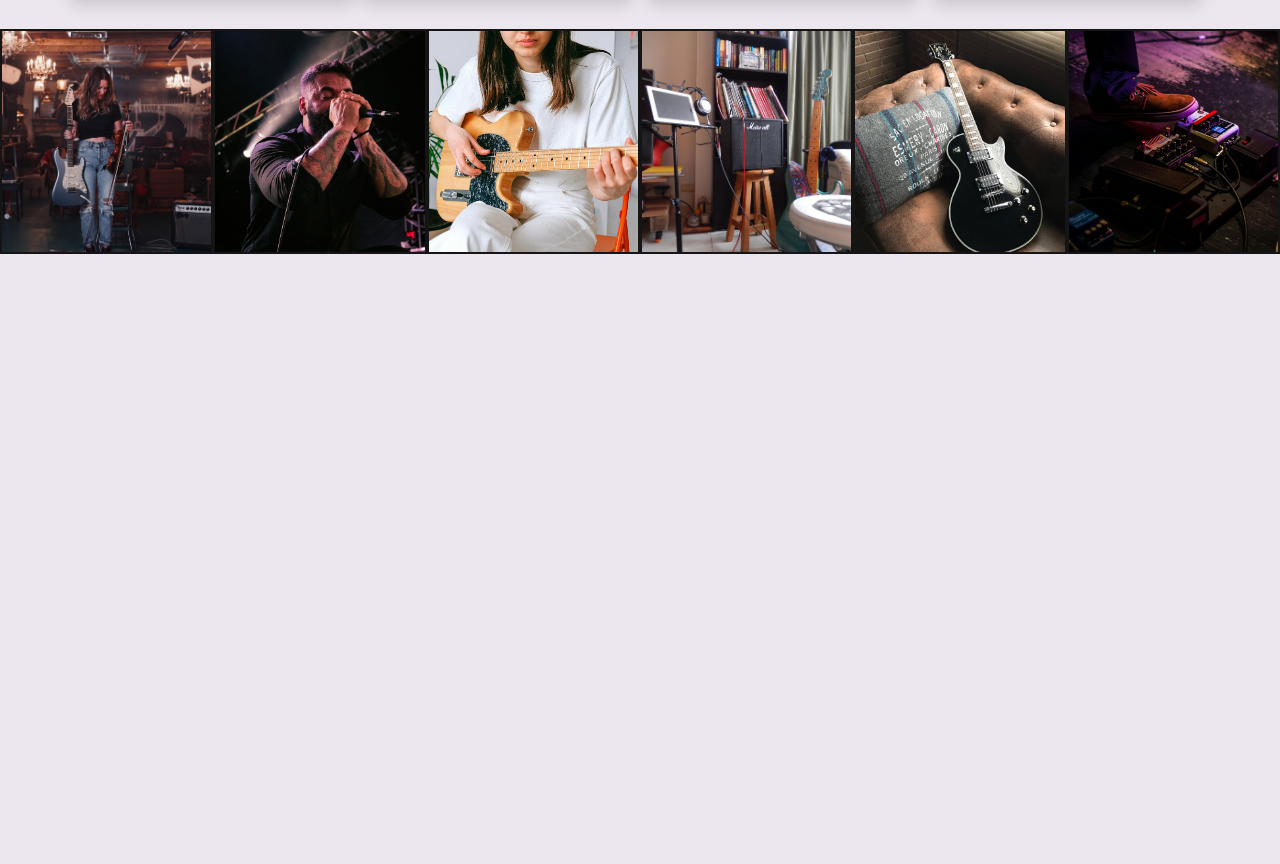
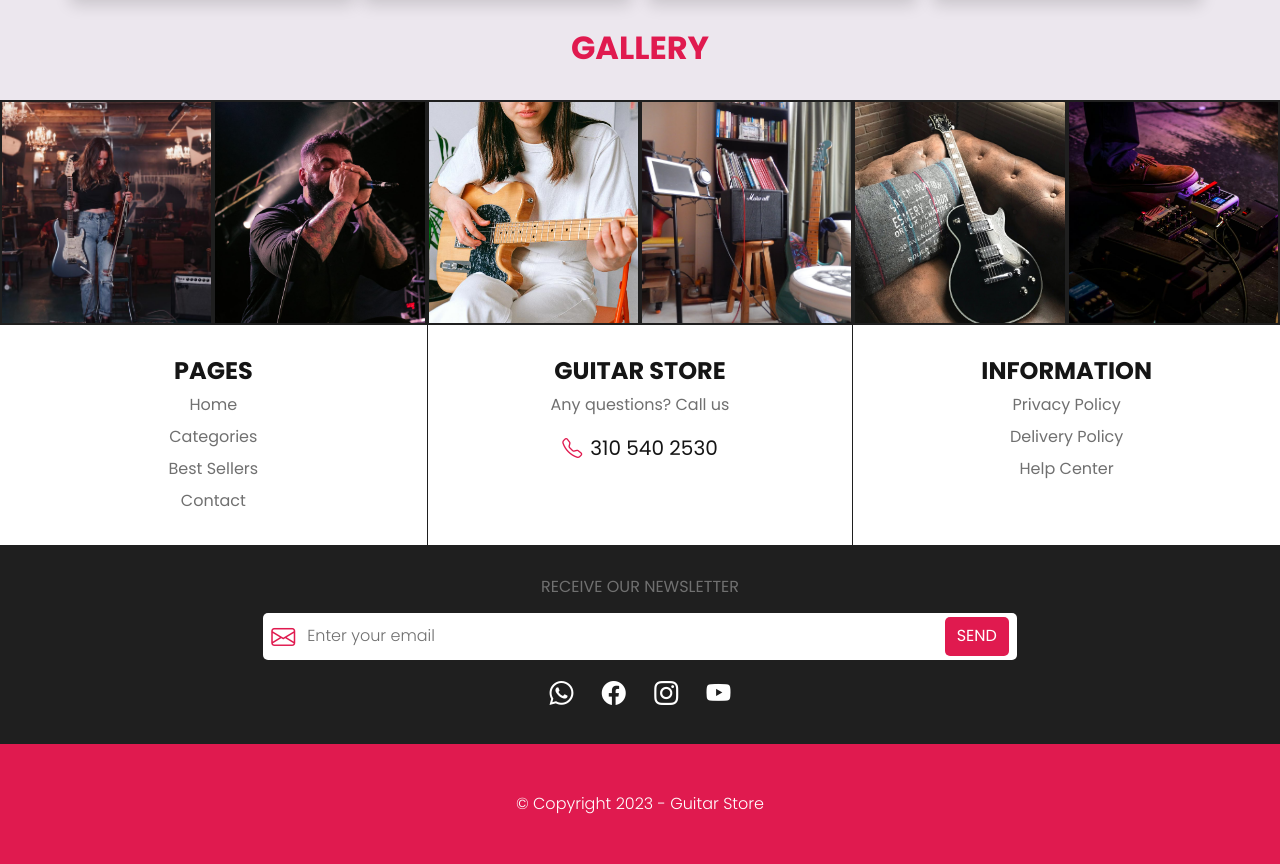
Before and after one commit to rafaeljosecomputacao/guitar-bootstrap, a plain HTML site: page index.html in a window 1280 px wide. Shown: the part 2863-3727 px from the top of the page. Before the commit the page ends 3117 px from the top, so only its background shows below. Drawn offline with nearby package versions, Linux system fonts and the light colour scheme.

Commit message:
create-footer

```diff
--- a/css/style.css
+++ b/css/style.css
@@ -128,8 +128,7 @@ body {
     justify-content: space-between;
 }
 
-#search-form,
-#news-form {
+#search-form {
     width: 100%;
     margin: 2em 0;
     border: 2px solid var(--primary-color);
@@ -137,13 +136,11 @@ body {
     padding: 5px 10px;
 }
 
-#search-form i,
-#news-form i {
+#search-form i {
     margin-top: 3px;
 }
 
-#search-form input,
-#news-form input {
+#search-form input {
     background-color: transparent;
     border: none;
     color: var(--primary-placeholder-color);
@@ -151,13 +148,11 @@ body {
     font-size: 1em;
 }
 
-#search-form input:focus,
-#news-form input:focus {
+#search-form input:focus {
     box-shadow: none;
 }
 
-#search-form input::placeholder,
-#news-form input::placeholder {
+#search-form input::placeholder {
     color: var(--secondary-placeholder-color);
     font-weight: 400;
     font-size: 1em;
@@ -411,13 +406,17 @@ body {
 }
 
 /* Gallery Section */
+#gallery-section {
+    margin-top: -1em;
+}
+
 #gallery-section .gallery-container {
     background-size: cover;
     background-position: center;
     height: 225px;
     cursor: pointer;
     transition: .5s;
-    border: 2px solid var(--dark-color);
+    border: 2px solid var(--secondary-bg-color);
 }
 
 #gallery-section .gallery-container:hover {
@@ -446,6 +445,127 @@ body {
 
 #gallery-image-6 {
     background-image: url('../img/gallery-6.jpg');
+}
+
+/* Footer */
+#footer-links-container {
+    background-color: var(--light-color);
+}
+
+#footer .footer-column {
+    padding: 2em;
+    flex-direction: column;
+    align-items: center;
+    justify-content: center;
+    text-align: center;
+}
+
+#footer-links-container ul {
+    margin-bottom: 0;
+}
+
+#footer-links-container li {
+    text-align: center;
+}
+
+#footer-links-container li a {
+    text-decoration: none;
+}
+
+#footer-links-container li a:hover {
+    color: var(--primary-color);
+}
+
+#footer-center .store-phone {
+    color: var(--dark-color);
+    font-size: 20px;
+    margin-bottom: 0;
+}
+
+#newsletter-container {
+    background-color: var(--secondary-bg-color);
+    text-align: center;
+    padding: 2em 1.5em;
+}
+
+#newsletter-container h6 {
+    text-align: center;
+    margin-bottom: 8px;
+    padding: 0;
+}
+
+#news-form {
+    margin: 8px auto;
+    border-radius: 5px;
+    padding: 4px 8px;
+    background-color: var(--light-color);
+}
+
+#news-form i {
+    font-size: 1.5em;
+    margin-top: 3px;
+}
+
+#news-form input {
+    background-color: transparent;
+    border: none;
+    color: var(--secondary-color);
+    font-weight: 300;
+    font-size: 1em;
+}
+
+#news-form input:focus {
+    box-shadow: none;
+}
+
+#news-form input::placeholder {
+    color: var(--secondary-color);
+    font-weight: 300;
+    font-size: 1em;
+}
+
+#news-form .btn {
+    background-color: var(--primary-color);
+    color: var(--light-color);
+    border: none;
+    border-radius: 5px;
+    transition: .5s;
+}
+
+#news-form .btn:hover {
+    background-color: var(--dark-color);
+    color: var(--light-color);
+}
+
+#social-container {
+    margin: 8px auto 0;
+}
+
+#social-container i {
+    font-size: 1.5em;
+    margin: 0 0.5em;
+    cursor: pointer;
+    transition: .5s;
+}
+
+#social-container i:hover {
+    color: var(--primary-color);
+}
+
+#copy-container {
+    background-color: var(--primary-color);
+    text-align: center;
+    padding: 3em;
+}
+
+#copy-container p {
+    color: var(--light-color);
+    font-weight: 300;
+    margin-bottom: 0;
+}
+
+#copy-container span {
+    font-weight: 300;
 }
 
 /* Scrollbar */
@@ -491,8 +611,7 @@ body {
         min-width: 80%;
     }
 
-    #search-form,
-    #news-form {
+    #search-form {
         width: 50%;
         margin: 0;
     }
@@ -545,6 +664,21 @@ body {
 
     #new-products-section .col-md-4 {
         padding: 0 4px;
+    }
+
+    /* Gallery Section */
+    #gallery-section {
+        margin-top: 2em;
+    }
+
+    /* Footer */
+    #footer-center {
+        border-left: 1px solid var(--secondary-bg-color);
+        border-right: 1px solid var(--secondary-bg-color);
+    }
+
+    #news-form {
+        width: 80%;
     }
 }
 
@@ -607,4 +741,9 @@ body {
     #new-products-section .col-md-4 {
         padding: 0 8px;
     }
+
+    /* Footer */
+    #news-form {
+        width: 60%;
+    }
 }
--- a/index.html
+++ b/index.html
@@ -278,6 +278,7 @@
     </section>
     <!-- Gallery Section -->
     <section class="container-fluid" id="gallery-section">
+        <h2 class="text-uppercase title primary-color">Gallery</h2>
         <div class="row">
             <div class="col-6 col-md-4 col-lg-2 gallery-container" id="gallery-image-1"></div>
             <div class="col-6 col-md-4 col-lg-2 gallery-container" id="gallery-image-2"></div>
@@ -287,5 +288,57 @@
             <div class="col-6 col-md-4 col-lg-2 gallery-container" id="gallery-image-6"></div>
         </div>
     </section>
+    <!-- Footer -->
+    <footer id="footer">
+        <div class="container-fluid" id="footer-links-container">
+            <div class="row">
+                <div class="col-12 col-md-4 footer-column">
+                    <h4 class="text-uppercase fw-bold dark-color">Pages</h4>
+                    <ul class="list-unstyled">
+                        <li class="mb-2"><a href="#" class="secondary-color">Home</a></li>
+                        <li class="mb-2"><a href="#" class="secondary-color">Categories</a></li>
+                        <li class="mb-2"><a href="#" class="secondary-color">Best Sellers</a></li>
+                        <li><a href="#" class="secondary-color">Contact</a></li>
+                    </ul>
+                </div>
+                <div class="col-12 col-md-4 footer-column" id="footer-center">
+                    <h4 class="text-uppercase fw-bold dark-color">Guitar Store</h4>
+                    <p class="secondary-color">Any questions? Call us</p>
+                    <p class="store-phone"><i class="bi bi-telephone pe-2 primary-color"></i>310 540 2530</p>
+                </div>
+                <div class="col-12 col-md-4 footer-column">
+                    <h4 class="text-uppercase fw-bold dark-color">Information</h4>
+                    <ul class="list-unstyled">
+                        <li class="mb-2"><a href="#" class="secondary-color">Privacy Policy</a></li>
+                        <li class="mb-2"><a href="#" class="secondary-color">Delivery Policy</a></li>
+                        <li><a href="#" class="secondary-color">Help Center</a></li>
+                    </ul>
+                </div>
+            </div>
+        </div>
+        <div class="container-fluid" id="newsletter-container">
+            <div class="col-12">
+                <div class="row">
+                    <h6 class="text-uppercase secondary-color">Receive our newsletter</h6>
+                    <form class="d-flex" id="news-form">
+                        <i class="bi bi-envelope primary-color"></i>
+                        <input class="form-control" placeholder="Enter your email">
+                        <button class="btn text-uppercase" type="submit">Send</button>
+                    </form>
+                </div>
+            </div>
+            <div class="col-12" id="social-container">
+                <i class="bi bi-whatsapp light-color"></i>
+                <i class="bi bi-facebook light-color"></i>
+                <i class="bi bi-instagram light-color"></i>
+                <i class="bi bi-youtube light-color"></i>
+            </div>
+        </div>
+        <div class="container-fluid" id="copy-container">
+            <p>
+                &copy; Copyright <span class="year"></span> - Guitar Store
+            </p>
+        </div>
+    </footer>
 </body>
 </html>
--- a/js/script.js
+++ b/js/script.js
@@ -0,0 +1,4 @@
+/* Current year for footer */
+
+var year = new Date();
+document.querySelector('.year').innerHTML = year.getFullYear();
```
